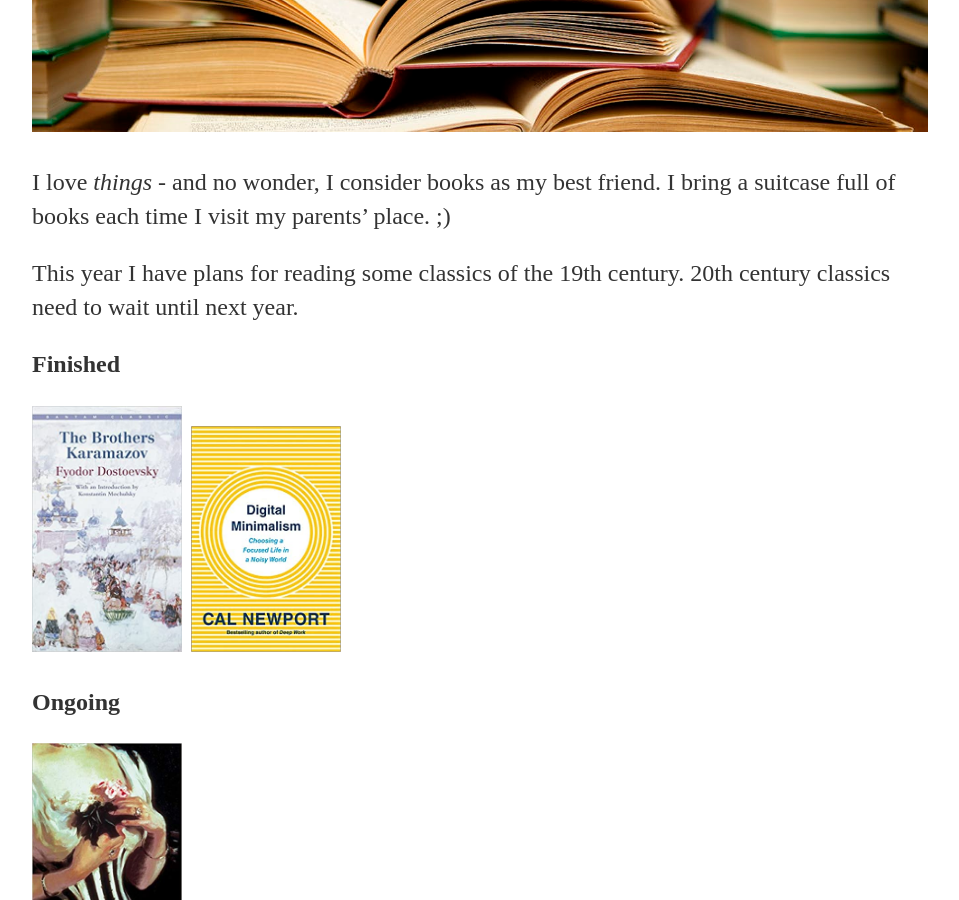
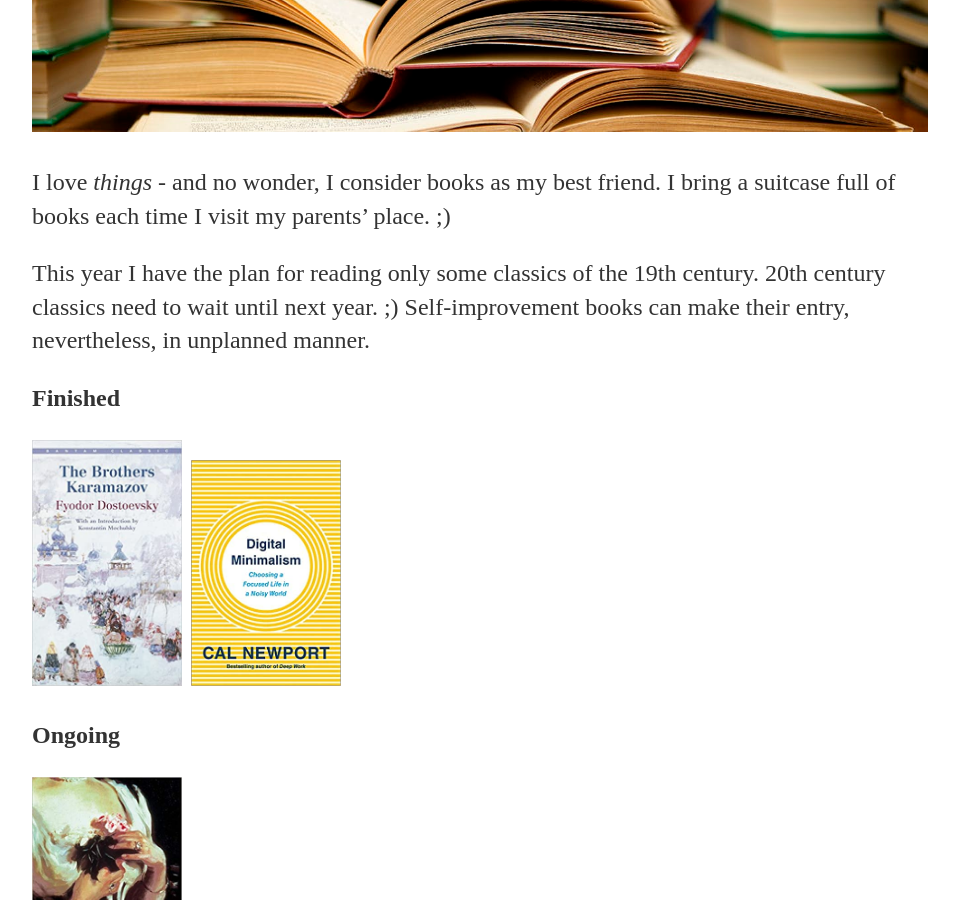
Before and after one commit to Banashri/banashri.github.io, a Jekyll site: the page built from books/index.md, in a window 1280 px wide and 900 px high, scrolled down 421 px. Shown: the whole window, without its empty margins (160-1119 px from the left). Built offline with Jekyll 4.4.1, drawn with Linux system fonts in a browser that asks for light colours.

Commit message:
Update index.md

```diff
--- a/books/index.md
+++ b/books/index.md
@@ -8,7 +8,7 @@ title: A Reader notes!
 I love <em>things</em> - and no wonder, I consider books as my best friend. I bring a suitcase full of books each time
 I visit my parents' place. ;)
 
-This year I have plans for reading some classics of the 19th century. 20th century classics need to wait until next year.
+This year I have the plan for reading only some classics of the 19th century. 20th century classics need to wait until next year. ;) Self-improvement books can make their entry, nevertheless, in unplanned manner.
 
 
 **Finished**
```
